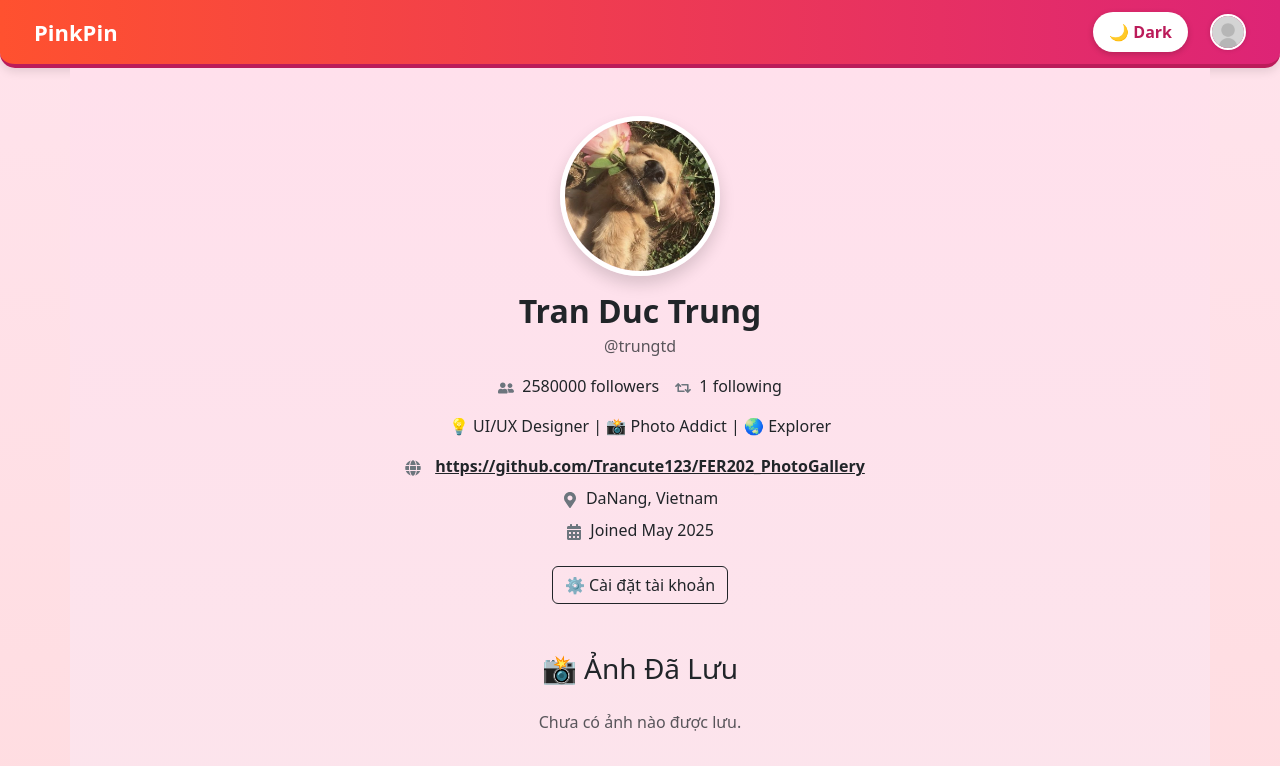
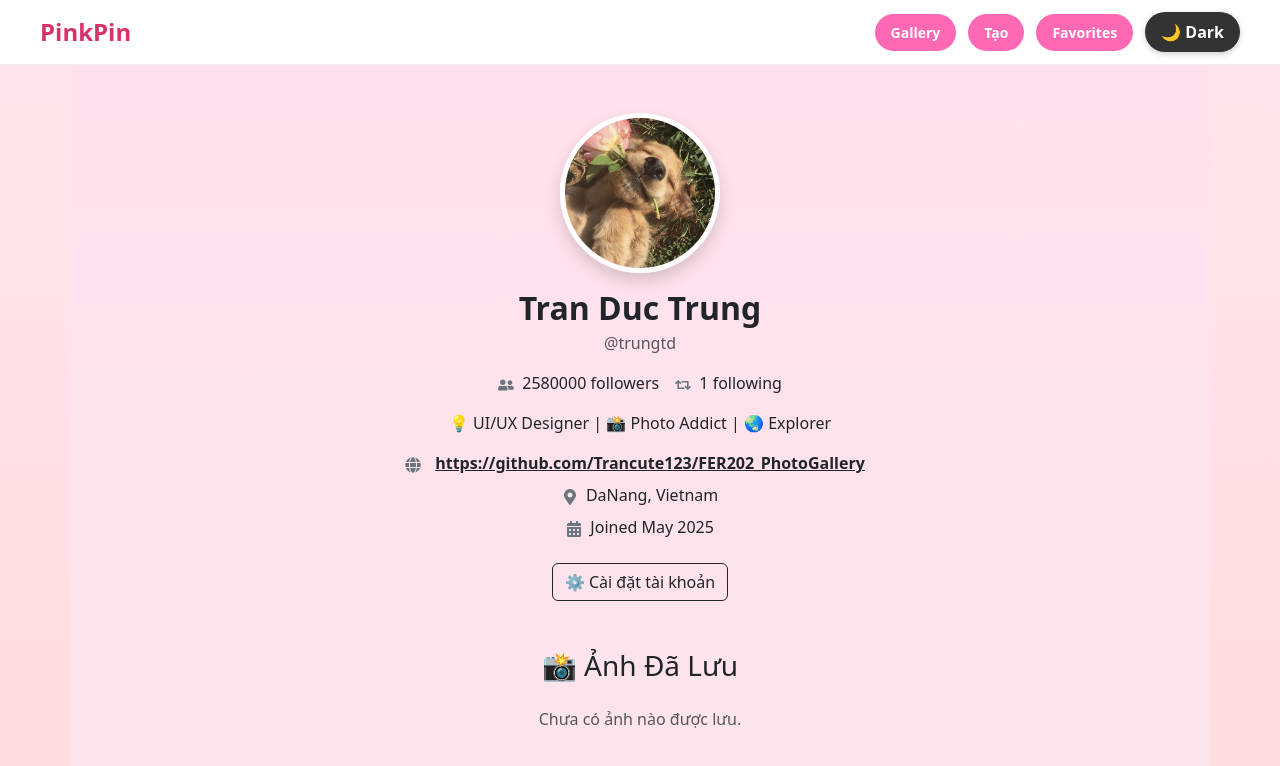
Before and after one commit to Trancute123/FER202_PhotoGallery, a React (Create React App) app: page /profile in a window 1280 px wide. Shown: the top 766 px of the page. Built offline with nearby package versions, Linux system fonts and the light colour scheme.

Commit message:
fix navlink profile

```diff
--- a/src/components/layout/Header.jsx
+++ b/src/components/layout/Header.jsx
@@ -10,6 +10,7 @@ const Header = () => {
 
   const theme = useSelector((state) => state.theme);
   const isGalleryPage = location.pathname === "/gallery";
+  const isProfilePage = location.pathname === "/profile";
 
   const handleLogout = () => {
     localStorage.removeItem("isAuthenticated");
@@ -67,10 +68,13 @@ const Header = () => {
       </NavLink>
 
       <div style={{ display: "flex", gap: "12px", alignItems: "center" }}>
-        {isGalleryPage && (
+        {isGalleryPage && isProfilePage &&(
           <>
             <NavLink to="/create" style={navStyle}>
               Tạo
+            </NavLink>
+            <NavLink to="/favorites" style={navStyle}>
+              Thích
             </NavLink>
             <NavLink to="/favorites" style={navStyle}>
               Thích
@@ -85,22 +89,6 @@ const Header = () => {
           {theme === "light" ? "🌙 Dark" : "☀️ Light"}
         </button>
 
-        <NavLink to="/profile" title="Your Account">
-        <img
-          src="/images/avatar-default.jpg"
-          alt="Avatar"
-          style={{
-            width: "36px",
-            height: "36px",
-            borderRadius: "50%",
-            objectFit: "cover",
-            border: "2px solid white",
-            cursor: "pointer",
-            boxShadow: "0 0 5px rgba(0,0,0,0.15)",
-          }}
-        />
-      </NavLink>
-
       </div>
 
     </div>
--- a/src/pages/GalleryPage.jsx
+++ b/src/pages/GalleryPage.jsx
@@ -93,6 +93,7 @@ export default function GalleryPage() {
             Favorites
           </span>
           {isAuthenticated && (
+            <>
               <span
                 style={{
                   backgroundColor: "transparent",
@@ -108,6 +109,26 @@ export default function GalleryPage() {
               >
                 Đăng xuất
               </span>
+
+              <img
+                src="/images/avatar-default.jpg"
+                alt="Avatar"
+                title="Your Account"
+                onClick={() => navigate("/profile")}
+                style={{
+                  width: "36px",
+                  height: "36px",
+                  borderRadius: "50%",
+                  objectFit: "cover",
+                  border: "2px solid white",
+                  cursor: "pointer",
+                  boxShadow: "0 0 5px rgba(0,0,0,0.15)",
+                  transition: "transform 0.2s",
+                }}
+                onMouseOver={(e) => (e.currentTarget.style.transform = "scale(1.1)")}
+                onMouseOut={(e) => (e.currentTarget.style.transform = "scale(1)")}
+              />
+            </>
           )}
 
           {/* ✅ Nút chuyển Dark/Light Theme */}
--- a/src/pages/ProfilePage.jsx
+++ b/src/pages/ProfilePage.jsx
@@ -1,10 +1,9 @@
 import React from "react";
-import { useSelector } from "react-redux";
-import { Link } from "react-router-dom";
+import { useSelector, useDispatch } from "react-redux";
+import { useNavigate } from "react-router-dom";
+import { toggleTheme } from "../redux/slices/themeSlice";
 import currentUser from "../utils/currentUser";
 import Gallery from "../components/Gallery";
-import Header from "../components/layout/Header";
-
 import {
   FaGlobe,
   FaMapMarkerAlt,
@@ -15,11 +14,149 @@ import {
 
 export default function ProfilePage() {
   const userImages = useSelector((state) => state.favorite);
+  const theme = useSelector((state) => state.theme);
+  const isDark = theme === "dark";
+  const dispatch = useDispatch();
+  const navigate = useNavigate();
+  const isAuthenticated = localStorage.getItem("isAuthenticated") === "true";
+
+  const handleLogout = () => {
+    localStorage.removeItem("isAuthenticated");
+    localStorage.removeItem("user");
+    navigate("/");
+  };
 
   return (
     <>
-      <Header />
+      {/* Navbar + Theme Switcher */}
+      <div
+        style={{
+          display: "flex",
+          justifyContent: "space-between",
+          alignItems: "center",
+          padding: "12px 40px",
+          backgroundColor: isDark ? "#333" : "#fff",
+          borderBottom: `1px solid ${isDark ? "#555" : "#eee"}`,
+        }}
+      >
+        <div
+          style={{
+            fontWeight: "bold",
+            fontSize: "24px",
+            color: isDark ? "#ffe0e9" : "#d6336c",
+          }}
+        >
+          PinkPin
+        </div>
 
+        <div style={{ display: "flex", gap: "12px", alignItems: "center" }}>
+
+        <span
+          style={{
+            backgroundColor: isDark ? "#bb1c5a" : "#ff69b4",
+            border: "none",
+            borderRadius: "999px",
+            padding: "8px 16px",
+            color: "#fff",
+            fontWeight: "bold",
+            fontSize: "14px",
+            cursor: "pointer",
+          }}
+          onClick={() => navigate("/gallery")}
+        >
+          Gallery
+        </span>
+          <span
+            style={{
+              backgroundColor: isDark ? "#bb1c5a" : "#ff69b4",
+              border: "none",
+              borderRadius: "999px",
+              padding: "8px 16px",
+              color: "#fff",
+              fontWeight: "bold",
+              fontSize: "14px",
+              cursor: "pointer",
+            }}
+            onClick={() => navigate("/create")}
+          >
+            Tạo
+          </span>
+          <span
+            style={{
+              backgroundColor: isDark ? "#bb1c5a" : "#ff69b4",
+              border: "none",
+              borderRadius: "999px",
+              padding: "8px 16px",
+              color: "#fff",
+              fontWeight: "bold",
+              fontSize: "14px",
+              cursor: "pointer",
+            }}
+            onClick={() => navigate("/favorites")}
+          >
+            Favorites
+          </span>
+
+          {isAuthenticated && (
+            <>
+              <span
+                style={{
+                  backgroundColor: "transparent",
+                  border: `2px solid ${isDark ? "#ffe0e9" : "#d6336c"}`,
+                  borderRadius: "999px",
+                  padding: "8px 16px",
+                  color: isDark ? "#ffe0e9" : "#d6336c",
+                  fontWeight: "bold",
+                  fontSize: "14px",
+                  cursor: "pointer",
+                }}
+                onClick={handleLogout}
+              >
+                Đăng xuất
+              </span>
+
+              <img
+                src="/images/avatar-default.jpg"
+                alt="Avatar"
+                title="Your Account"
+                onClick={() => navigate("/profile")}
+                style={{
+                  width: "36px",
+                  height: "36px",
+                  borderRadius: "50%",
+                  objectFit: "cover",
+                  border: "2px solid white",
+                  cursor: "pointer",
+                  boxShadow: "0 0 5px rgba(0,0,0,0.15)",
+                  transition: "transform 0.2s",
+                }}
+                onMouseOver={(e) => (e.currentTarget.style.transform = "scale(1.1)")}
+                onMouseOut={(e) => (e.currentTarget.style.transform = "scale(1)")}
+              />
+            </>
+          )}
+
+          <button
+            onClick={() => dispatch(toggleTheme())}
+            style={{
+              fontSize: "16px",
+              padding: "8px 16px",
+              borderRadius: "999px",
+              border: "none",
+              backgroundColor: isDark ? "#ffe0e9" : "#333",
+              color: isDark ? "#333" : "#fff",
+              fontWeight: "bold",
+              cursor: "pointer",
+              boxShadow: "0 2px 6px rgba(0,0,0,0.2)",
+              transition: "0.3s",
+            }}
+          >
+            {isDark ? "☀️ Light" : "🌙 Dark"}
+          </button>
+        </div>
+      </div>
+
+      {/* Profile Info */}
       <div
         className="container py-5"
         style={{ background: "linear-gradient(to bottom, #ffe0ec, #fce4ec)" }}
@@ -66,11 +203,15 @@ export default function ProfilePage() {
             </span>
           </div>
 
-          <Link to="/settings" className="btn btn-outline-dark mt-4">
+          <button
+            onClick={() => navigate("/settings")}
+            className="btn btn-outline-dark mt-4"
+          >
             ⚙️ Cài đặt tài khoản
-          </Link>
+          </button>
         </div>
 
+        {/* Gallery ảnh */}
         <div className="container">
           <h3 className="mb-4 text-center">📸 Ảnh Đã Lưu</h3>
           {userImages.length === 0 ? (
```
Lines whose indentation alone changed are shown as unchanged.
